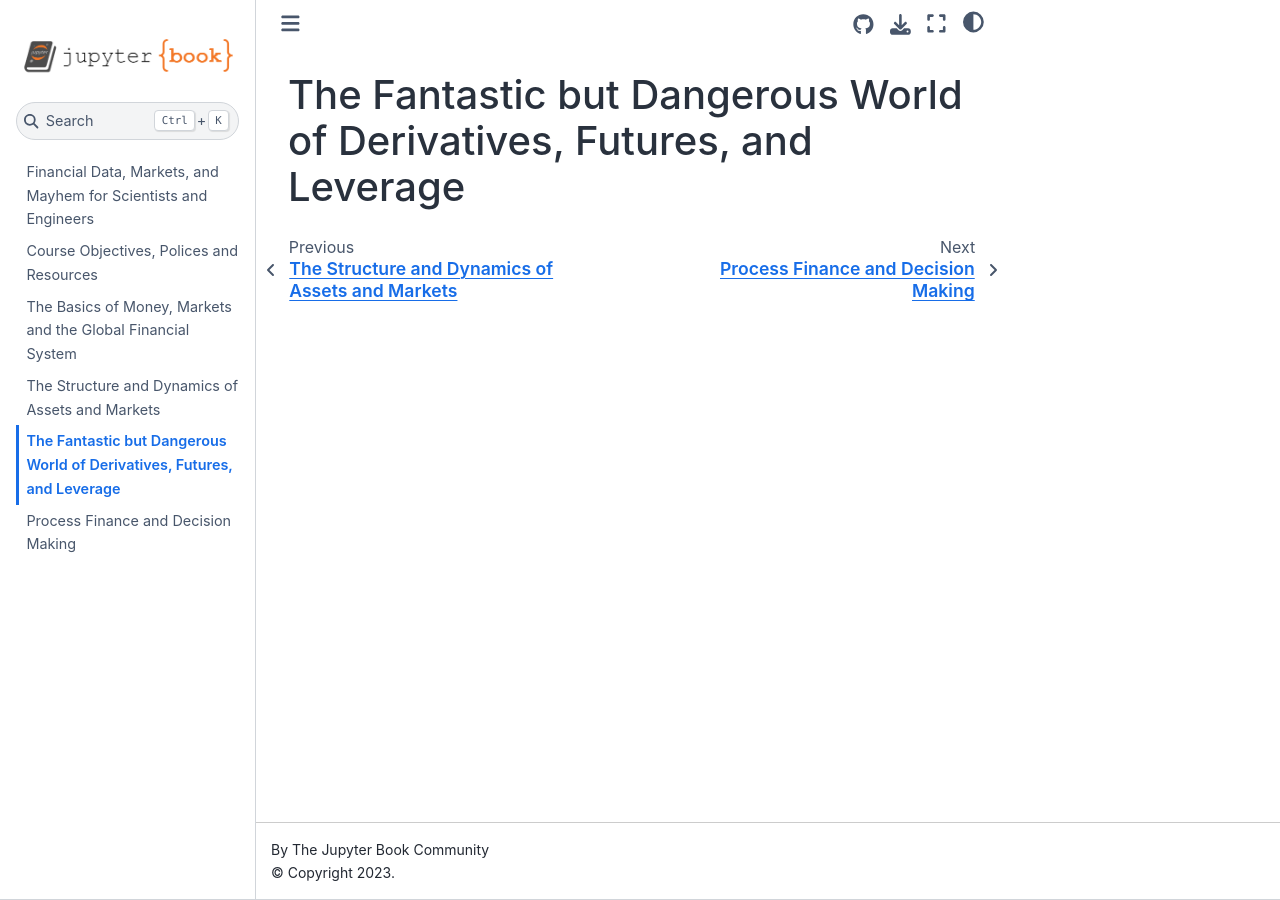
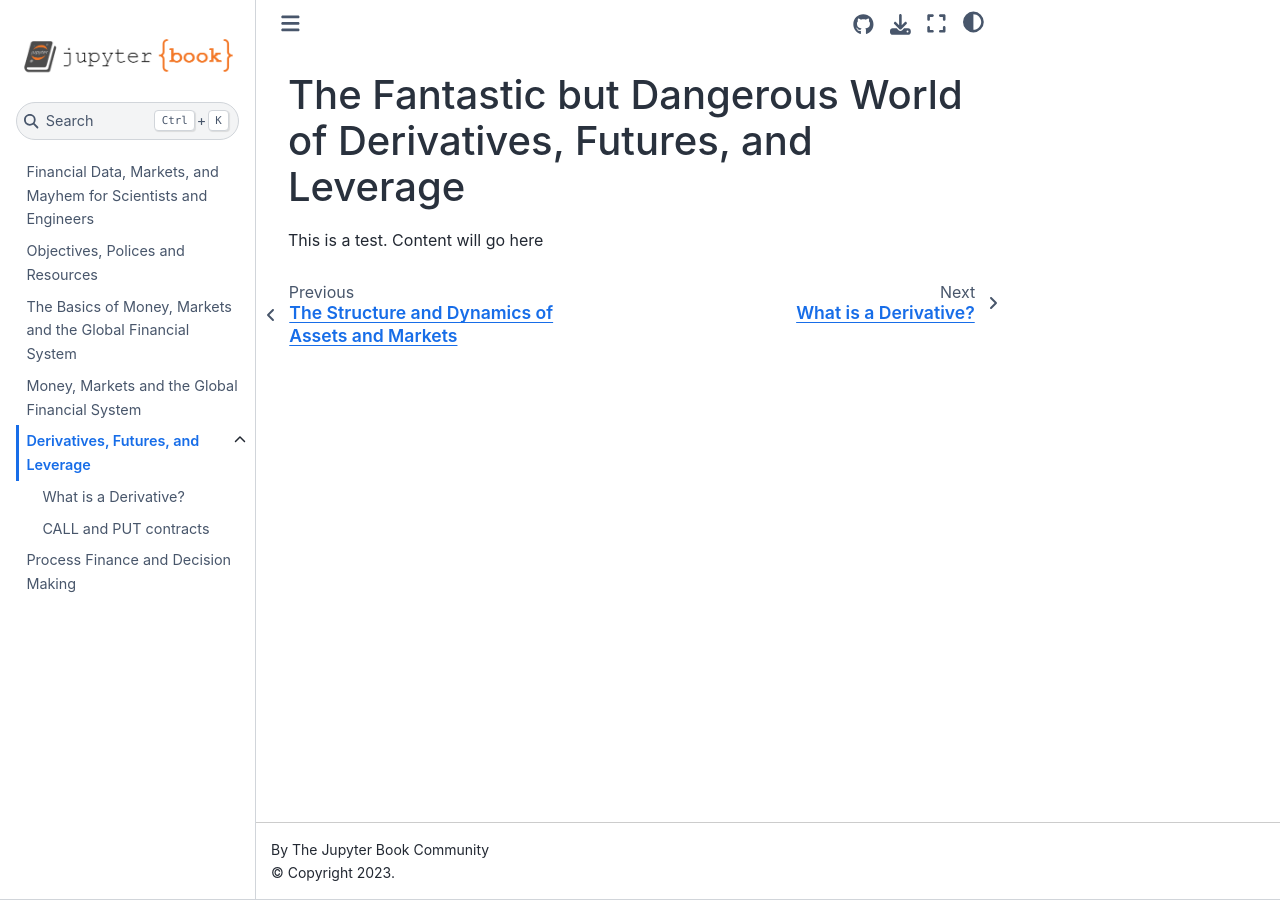
Before and after one commit to varnerlab/CHEME-5660-Markets-Mayhem-Book, a Jupyter Book: the page built from chapter-3-dir/chapter-3.md, in a window 1280 px wide. Built offline with Jupyter Book 1.0.4 settings and Sphinx 7.4.7 and the Sphinx Book theme 1.1.4, drawn with Linux system fonts in a browser that asks for light colours.

Commit message:
working on book
book structure

```diff
--- a/_toc.yml
+++ b/_toc.yml
@@ -7,5 +7,10 @@ chapters:
 - file: infrastructure.md
 - file: chapter-1
 - file: chapter-2
-- file: chapter-3
+  title: Money, Markets and the Global Financial System
+- file: chapter-3-dir/chapter-3
+  title: Derivatives, Futures, and Leverage
+  sections:
+  - file: chapter-3-dir/derivatives
+  - file: chapter-3-dir/contracts
 - file: chapter-4
--- a/chapter-3.md
+++ b/chapter-3-dir/chapter-3.md
@@ -1 +1,3 @@
 # The Fantastic but Dangerous World of Derivatives, Futures, and Leverage
+
+This is a test. Content will go here
--- a/infrastructure.md
+++ b/infrastructure.md
@@ -1,4 +1,4 @@
-# Course Objectives, Polices and Resources
+# Objectives, Polices and Resources
 
 ## Course objectives
 
```
Also changed, not shown: chapter-3-dir/contracts.md (added, +3 -0 lines), chapter-3-dir/derivatives.md (added, +2 -0 lines), chapter-2.md (line endings or trailing spaces), 6 other files.
